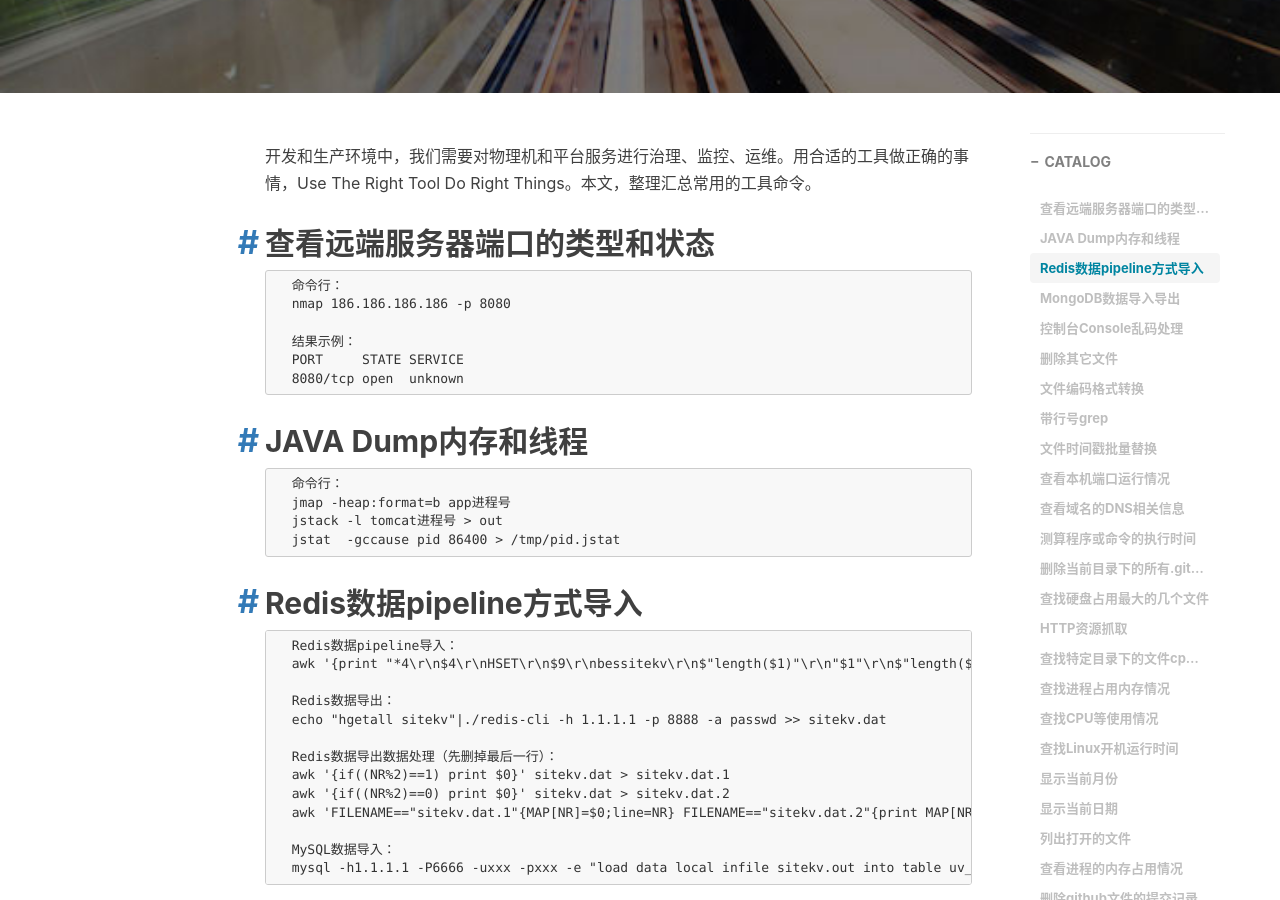
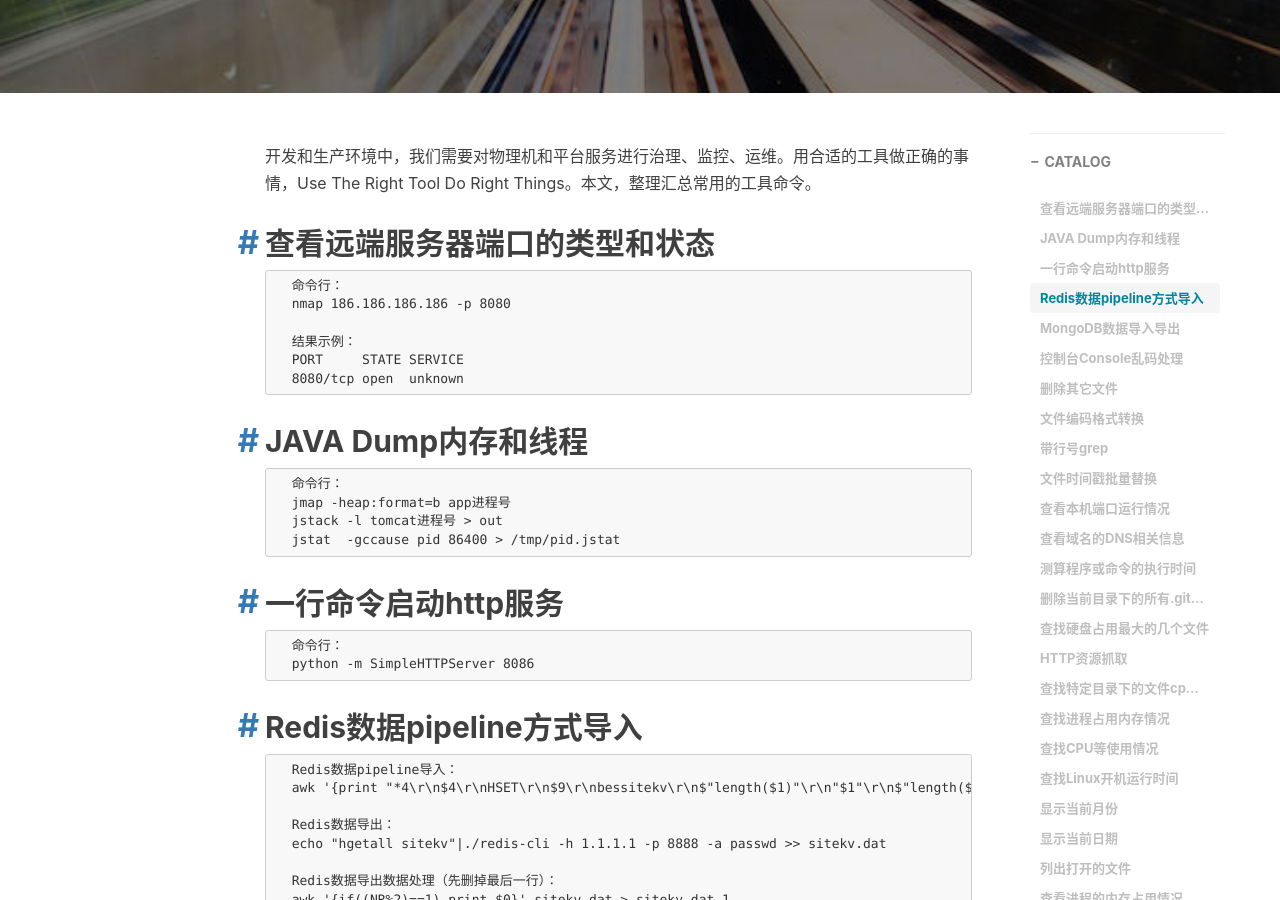
Before and after one commit to wangchongjie/wangchongjie.github.io, a Jekyll site: the page built from _posts/2015-01-02-linuxtool.markdown, in a window 1280 px wide and 900 px high, scrolled down 430 px. Built offline with Jekyll 4.4.1, drawn with Linux system fonts in a browser that asks for light colours; comment, search, counter and statistics services are not loaded.

Commit message:
python http

````diff
--- a/_posts/2015-01-02-linuxtool.markdown
+++ b/_posts/2015-01-02-linuxtool.markdown
@@ -30,6 +30,13 @@ Right Things。本文，整理汇总常用的工具命令。
   jmap -heap:format=b app进程号
   jstack -l tomcat进程号 > out
   jstat  -gccause pid 86400 > /tmp/pid.jstat
+```
+
+## 一行命令启动http服务
+
+```xml
+  命令行：
+  python -m SimpleHTTPServer 8086
 ```
 
 ## Redis数据pipeline方式导入
````
